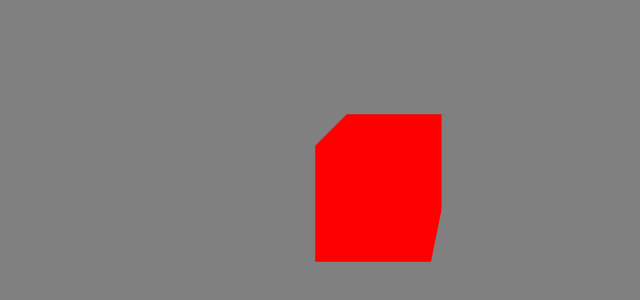
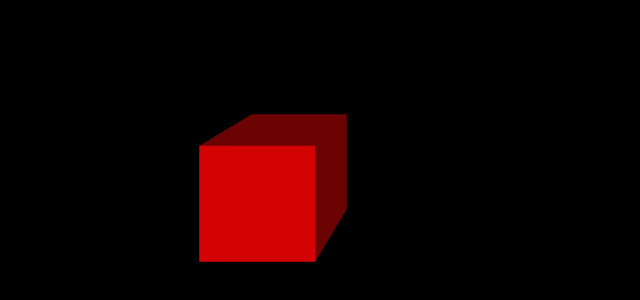
Before and after one commit to ah-ryeong/Three.js_Study, a website built with webpack: page 02/src/index.html in a window 1280 px wide. Shown: the part 428-728 px from the top of the page, without its empty margins (151-791 px from the left). Built offline with nearby package versions, Linux system fonts and the light colour scheme.

Commit message:
빛 조명

```diff
--- /dev/null
+++ b/02/src/ex04.js
@@ -0,0 +1,62 @@
+import * as THREE from 'three';
+
+
+export default function example() {
+    //Renderer
+    const canvas = document.querySelector('#three-canvas');
+    const renderer = new THREE.WebGL1Renderer({
+        canvas,
+        antialias: true,
+    });
+    renderer.setSize(window.innerWidth, window.innerHeight);
+    // console.log(window.devicePixelRatio);
+    // Three.js에서 고해상도로 표시해주고 싶을 때 사용
+    renderer.setPixelRatio(window.devicePixelRatio > 1 ? 2 : 1);
+
+    // Scene 장면/요소 만들기
+    const scene = new THREE.Scene();
+
+    // camera 만들기(원근카메라)
+    const camera = new THREE.PerspectiveCamera(
+        75,
+        window.innerWidth / window.innerHeight,
+        0.1,
+        1000
+    );
+    // 카메라위치세팅
+    camera.position.x = 2;
+    camera.position.y = 2;
+    camera.position.z = 5;
+
+    scene.add(camera);
+
+    // 빛 , 조명
+    const light = new THREE.DirectionalLight(0xffffff, 1);
+    light.position.x = 1;
+    light.position.z = 2;
+    scene.add(light);
+
+    // 물체세팅 (Mesh = 모양(Geometry) + 재질(Material))
+    const geometry = new THREE.BoxGeometry(1, 1, 1);
+    const material = new THREE.MeshStandardMaterial({
+        // MeshBasicMaterial -> 얘는 빛의 영향을 안 받는 애임
+        color: 'red'
+    });
+    const mesh = new THREE.Mesh(geometry, material);
+    scene.add(mesh);
+
+    // 그려주기
+    renderer.render(scene, camera);
+
+    function setSize() {
+        // 카메라 조정
+        camera.aspect = window.innerWidth / window.innerHeight;
+        // 카메라에 변화가 잇을 때 무조건 같이 실행해줘야함
+        camera.updateProjectionMatrix();
+        renderer.setSize(window.innerWidth / window.innerHeight);
+        renderer.render(scene, camera);
+    }
+
+    // 이벤트
+    window.addEventListener('resize', setSize);
+}
--- a/02/src/main.css
+++ b/02/src/main.css
@@ -1,6 +1,6 @@
 body {
     margin: 0;
-    background: yellow;
+    /* background: yellow; */
 }
 
 #three-canvas {
--- a/02/src/main.js
+++ b/02/src/main.js
@@ -1,5 +1,6 @@
 // import example from './ex01';
 // import example from './ex02';
-import example from './ex03';
+// import example from './ex03';
+import example from './ex04';
 
 example();
```
